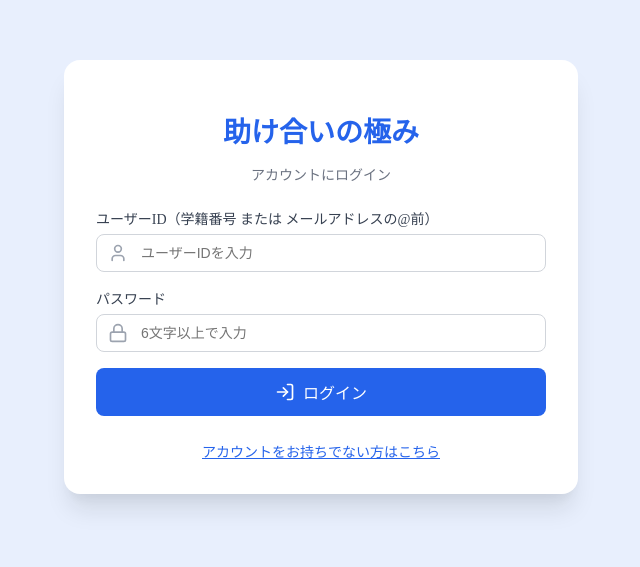
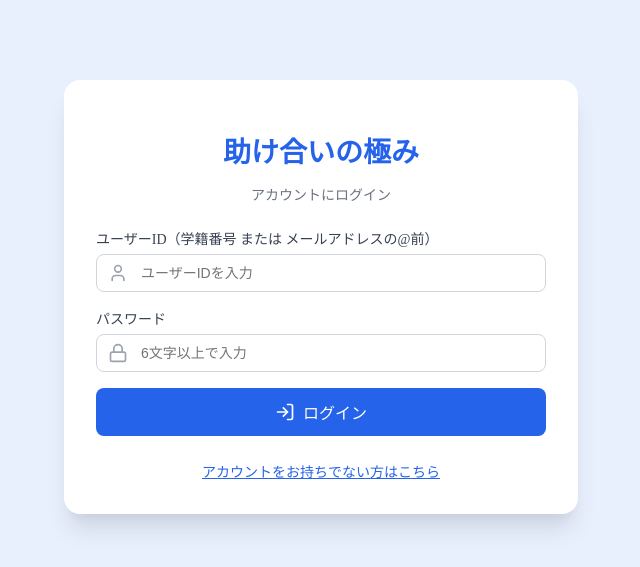
Before and after one commit to MichaleScofield1/tasukeai, a React (Create React App) app: page / in a window 1280 px wide. Shown: the part 143-710 px from the top of the page, without its empty margins (319-959 px from the left). Built offline with nearby package versions, Linux system fonts and the light colour scheme; no server answers; sample sign-in values are in the browser's storage.

Commit message:
update: 新しい修正

```diff
--- a/src/Login.jsx
+++ b/src/Login.jsx
@@ -364,7 +364,7 @@ const Login = ({ onLoginSuccess }) => {
     display: 'flex', alignItems: 'center', justifyContent: 'center',
     minHeight: '100vh',
     overflowY: 'auto', // スクロール可能に
-    padding: '20px 0' // 上下に余白
+    padding: '40px 0' // 上下に余白
   };
 
   const formContainerStyle = {
@@ -374,8 +374,8 @@ const Login = ({ onLoginSuccess }) => {
     maxWidth: '450px',
     width: '90%',
     boxShadow: '0 20px 25px -5px rgba(0, 0, 0, 0.1), 0 10px 10px -5px rgba(0, 0, 0, 0.04)',
-    margin: 'auto', // 中央配置
-    maxHeight: '95vh', // 最大高さを設定
+    margin: '20px auto',// 中央配置
+    maxHeight: 'none',
     overflowY: 'auto' // コンテナ内もスクロール可能に
   };
 
```
